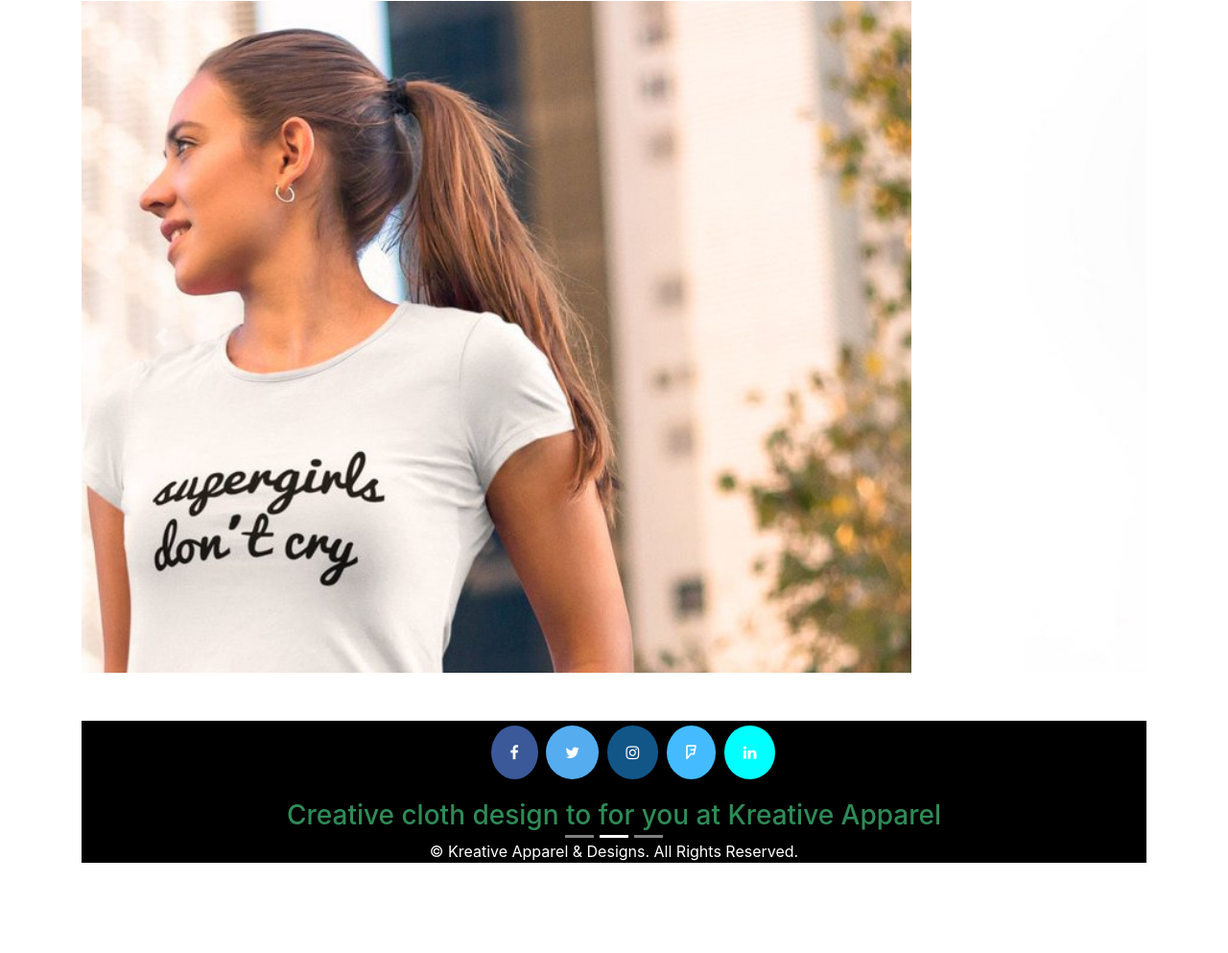
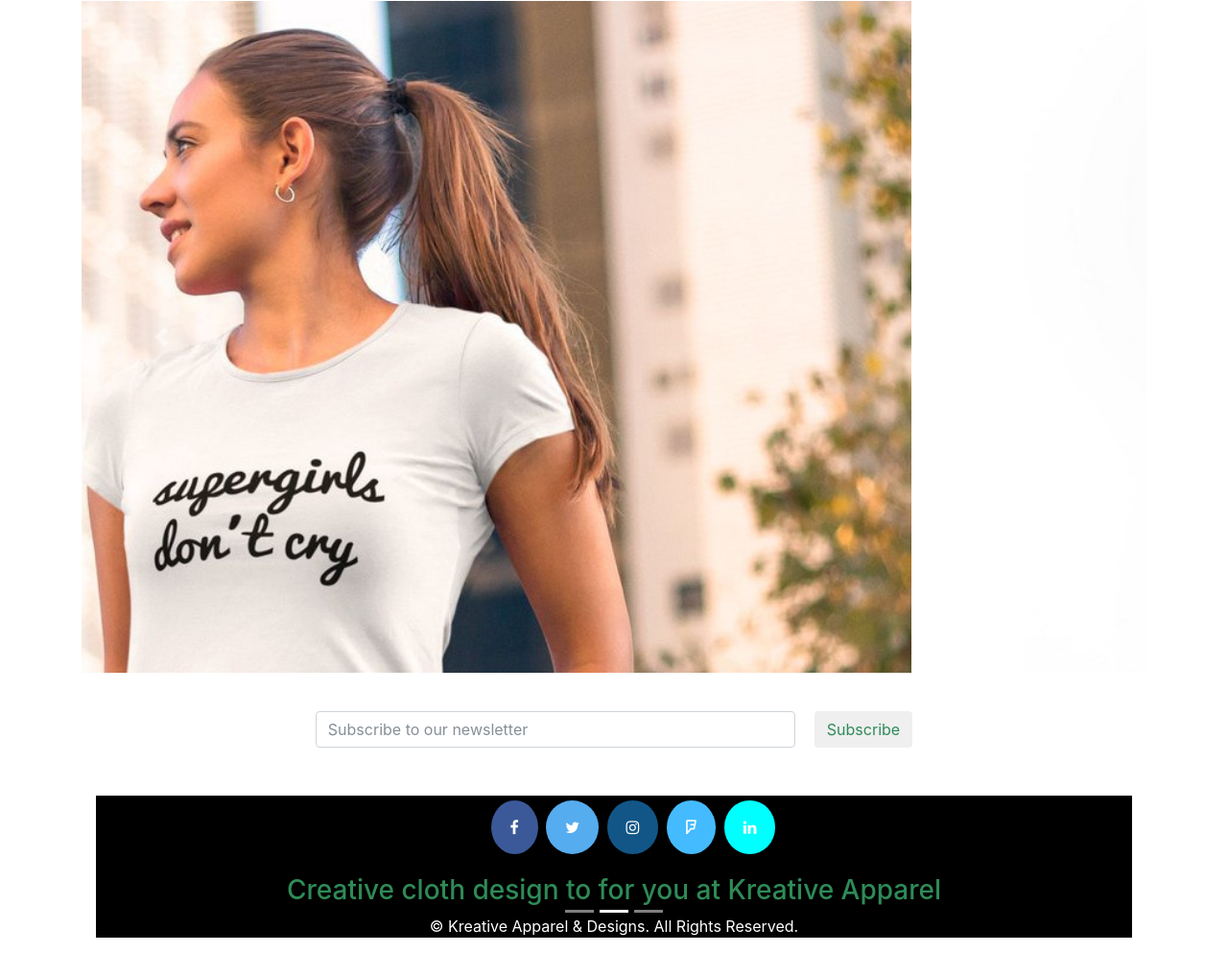
Before and after one commit to NKokonya/Kreative-Apparel, a plain HTML site: page index.html in a window 1280 px wide. Shown: the part 127-1120 px from the top of the page at 96% size. Before the commit the page ends 1042 px from the top, so only its background shows below. Drawn offline with nearby package versions, Linux system fonts and the light colour scheme; a web font is replaced by a local one.

Commit message:
added a hover to the subscribe button, normalised the footer

```diff
--- a/css/master.css
+++ b/css/master.css
@@ -68,3 +68,7 @@ footer {
   margin-top: 50px;
 
 }
+.btn-default:hover{
+  background-color: orange;
+  cursor:pointer;
+}
--- a/index.html
+++ b/index.html
@@ -96,6 +96,14 @@
   </div>
 
   <!--this is the site's footer-->
+  <div class="container">
+    <form class="navbar-form navbar-left form-inline d-flex justify-content-center"style="padding-top:40px" role="subscribe via email">
+      <div class="form-group">
+        <input type ="text" class="form-control" style="width:500px"placeholder="Subscribe to our newsletter">
+      </div>
+        <button type="Subscribe" class="btn btn-default" style="color:seagreen;margin-left:20px;">Subscribe</button>
+      </form>
+    </button>
 
     <footer class="site-footer container-fluid">
       <div class="container-fluid">
```
